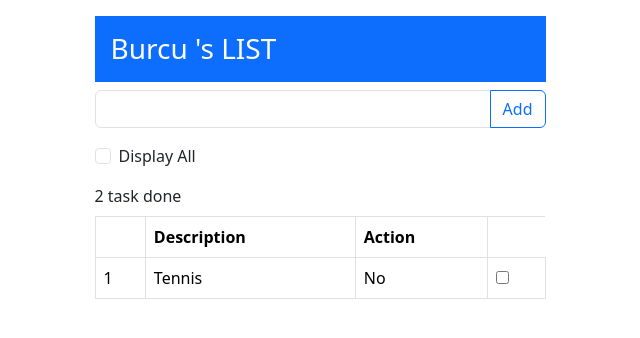
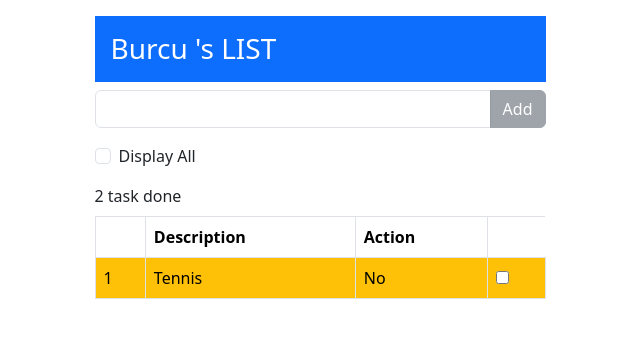
Before and after one commit to burcuyild/todoapp, an Angular app: page / in a window 1280 px wide. Shown: the top 338 px of the page, without its empty margins (320-960 px from the left). Built offline with nearby package versions, Linux system fonts and the light colour scheme.

Commit message:
class binding

```diff
--- a/src/app/todo/todo.component.css
+++ b/src/app/todo/todo.component.css
@@ -0,0 +1,8 @@
+::ng-deep tr.bg-primary td {
+  background-color: #0d6efd !important;
+  color: white;
+}
+
+::ng-deep tr.bg-warning td {
+  background-color: #ffc107 !important;
+}
--- a/src/app/todo/todo.component.html
+++ b/src/app/todo/todo.component.html
@@ -5,10 +5,21 @@
                 {{ getName() }} 's LIST
             </h3>
             <div class="input-group mb-3">
-              <!-- <input [(ngModel)]="message" 2 way binding -->
               <input #txtItem type="text" class="form-control"
-                       (keyup.enter)="addItem(txtItem.value); txtItem.value=''">
-                <button class="btn btn-outline-primary" (click)="addItem(txtItem.value); txtItem.value=''">Add</button>
+                     [(ngModel)]="inputText"
+                       (keyup.enter)="addItem();"
+              >
+              <!--                  [class.disabled]="inputText.length==0"-->
+<!--              [class]="{-->
+<!--              'disabled': inputText.length==0,-->
+<!--              'btn-secondary': inputText.length==0,-->
+<!--              'btn-primary': inputText.length>0-->
+
+<!--              }"-->
+              <button
+                [class]="getBtnClasses()"
+                  class="btn"
+                  (click)="addItem(); txtItem.value=''">Add</button>
             </div>
 
             <div class="form-check mb-3">
@@ -37,33 +48,17 @@
               </tr>
               </thead>
               <tbody>
-              <tr *ngFor="let item of getItems(); let i = index;">
+<!--              <tr *ngFor="let item of getItems(); let i = index;" [class.bg-primary]="item.action"-->
+              <tr *ngFor="let item of getItems(); let i = index;" [class]= "{ 'bg-primary': item.action, 'bg-warning': !item.action}"
+                  [class.bg-warning]="!item.action">
+<!--                <td>{{ item | json }}</td>-->
+
                 <td>{{ i + 1}}</td>
-                <td>{{ item.description }}</td>
                 <td>
-                  <!--                          <div *ngIf="item.action">Yes</div>-->
-                  <!--                          <div *ngIf="!item.action">No</div>-->
+                  {{ item.description }}
+                </td>
+                <td>
 
-<!--                  <div [ngSwitch]="item.action">-->
-<!--                    <div *ngSwitchCase="true">Yes</div>-->
-<!--                    <div *ngSwitchDefault>No</div>-->
-<!--                  </div>-->
-
-<!--                  <div *ngIf="item.action; else noTemplate">-->
-<!--                    Yes-->
-<!--                  </div>-->
-
-<!--                  <ng-template #noTemplate>-->
-<!--                    No-->
-<!--                  </ng-template>-->
-
-<!--                  <div *ngIf="item.action; then noTemplate">-->
-<!--                    Yes-->
-<!--                  </div>-->
-
-<!--                  <ng-template #noTemplate>-->
-<!--                    No-->
-<!--                  </ng-template>-->
 
                   <div *ngIf="item.action; then yesTemplate else noTemplate">
                     Yes
@@ -85,14 +80,6 @@
               </tbody>
             </table>
           </ng-template>
-<!--          <ul>-->
-<!--            <li *ngFor="let item of items">-->
-<!--            {{ item }}-->
-<!--          </ul>-->
-<!--          <div>-->
-<!--            <p *ngFor="let item of items">-->
-<!--            {{ item.description }}-->
-<!--          </div>-->
         </div>
     </div>
 </div>
--- a/src/app/todo/todo.component.ts
+++ b/src/app/todo/todo.component.ts
@@ -10,6 +10,7 @@ import {Model} from "../model";
 export class TodoComponent {
   displayAll:boolean = false;
   // message: string = "hello";
+  inputText: string = "";
   constructor() { }
 
   model = new Model();
@@ -44,11 +45,12 @@ export class TodoComponent {
   // addItem(txtItem: any){
   //   console.log(txtItem.value)
   // }
-  addItem(value: string){
+  addItem(){
     // console.log(value)
     // this.message = value;
-    if(value != ""){
-      this.model.items.push(  { description: value, action: false})
+    if(this.inputText != ""){
+      this.model.items.push(  { description: this.inputText, action: false})
+      this.inputText="";
     }else{
       alert("enter information")
     }
@@ -58,5 +60,12 @@ export class TodoComponent {
     return this.model.items.filter(i=>i.action).length;
   }
 
+  getBtnClasses(){
+      return{
+         'disabled': this.inputText.length==0,
+         'btn-secondary': this.inputText.length==0,
+         'btn-primary': this.inputText.length>0
+      }
+  }
 
 }
```
